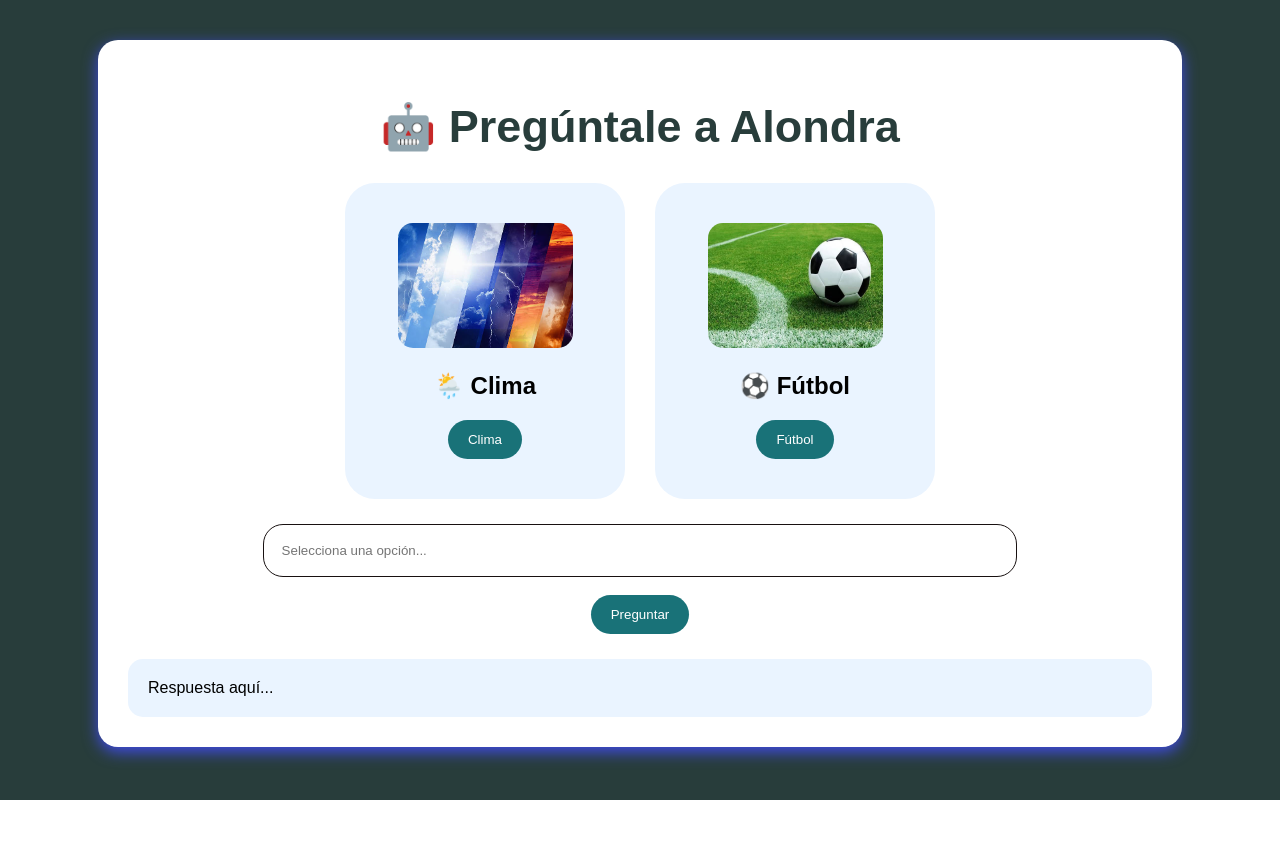
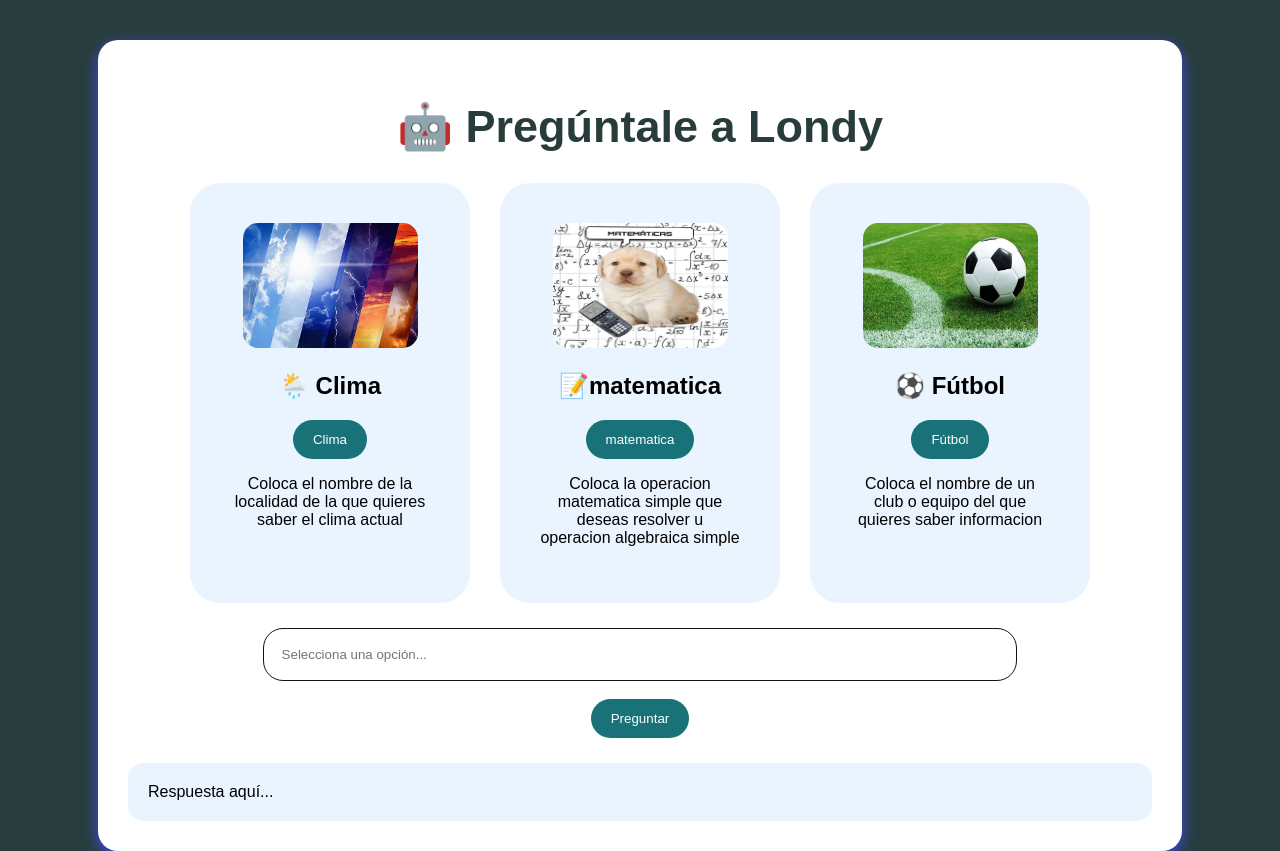
Before and after one commit to gusmaryherrera-boop/my_pagina, a Flask app: page / in a window 1280 px wide. Before the commit the page ends 800 px from the top, so only its background shows below. Run offline with Flask 3, Linux system fonts and the light colour scheme.

Commit message:
Add files via upload

```diff
--- a/templates/index.html
+++ b/templates/index.html
@@ -6,7 +6,7 @@
     <meta charset="UTF-8">
     <meta name="viewport" content="width=device-width, initial-scale=1.0">
 
-    <title>Pregúntale a Alondra</title>
+    <title>Pregúntale a Londy</title>
 
     <style>
 
@@ -91,7 +91,7 @@
     <div class="contenedor">
 
 
-        <h1>🤖 Pregúntale a Alondra</h1>
+        <h1>🤖 Pregúntale a Londy </h1>
 
 
         <div class="opciones">
@@ -106,9 +106,22 @@
                 <button onclick="seleccionar('clima')">
                     Clima
                 </button>
+                <p> Coloca el nombre de la localidad de la que quieres saber el clima actual</p>
 
             </div>
 
+            <div class="card">
+
+                <img src="/static/imagenes/mate.jpg">
+
+                <h2>📝matematica</h2>
+
+                <button onclick="seleccionar('matematica')">
+                    matematica
+                </button>
+                <p> Coloca la operacion matematica simple que deseas resolver u operacion algebraica simple</p>
+
+            </div>
 
 
             <div class="card">
@@ -120,6 +133,7 @@
                 <button onclick="seleccionar('futbol')">
                     Fútbol
                 </button>
+                <p> Coloca el nombre de un club o equipo del que quieres saber informacion</p>
 
             </div>
 
@@ -170,6 +184,13 @@
 
             document.getElementById("pregunta").placeholder =
             "Escribe una ciudad";
+
+        }
+
+        if(tipo == "matematica"){
+
+            document.getElementById("pregunta").placeholder =
+            "Escribe una operacion";
 
         }
 
@@ -226,6 +247,18 @@
 
         }
 
+        else if(categoria == "matematica"){
+
+
+            let respuesta = await fetch(`/matematica?consulta=${encodeURIComponent(texto)}`);
+
+            let datos = await respuesta.json();
+
+
+            document.getElementById("respuesta").innerHTML =
+            datos.respuesta;
+        }
+
 
 
 
```
